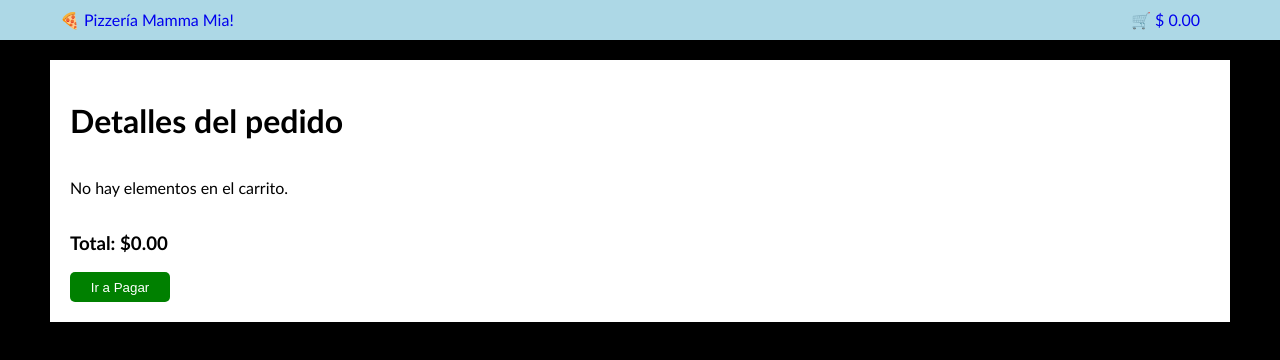
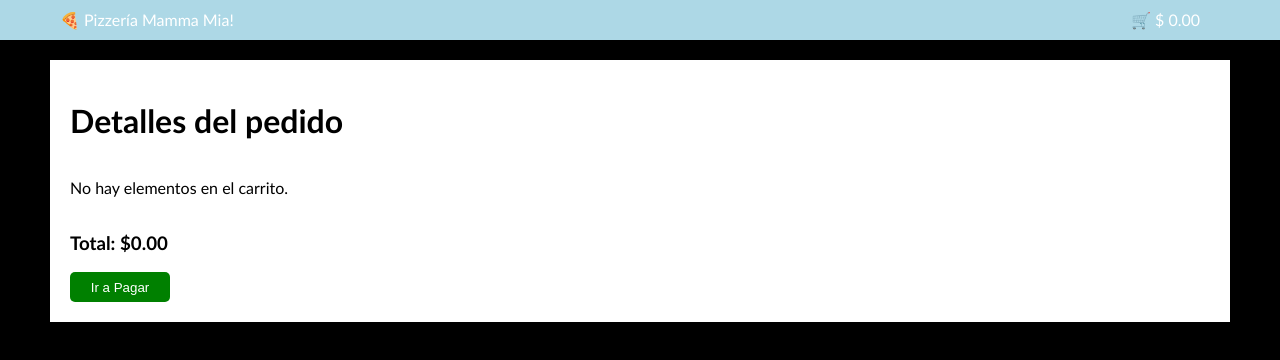
Before and after one commit to JUDAS89/mamma_mia, a React (Vite) app: page /carrito in a window 1280 px wide. Shown: the top 360 px of the page. Built offline with nearby package versions, Linux system fonts and the light colour scheme.

Commit message:
css navlink

```diff
--- a/src/style.css
+++ b/src/style.css
@@ -21,11 +21,13 @@ nav{
 .linkHome{
     padding-left: 60px;
     text-decoration: none;
+    color: white;
 }
 
 .linkCarrito{
     padding-right: 80px;
     text-decoration: none;
+    color: white;
 }
 
 .presentationHome{
--- a/src/views/Home.jsx
+++ b/src/views/Home.jsx
@@ -39,7 +39,7 @@ const Home = () => {
                     <p className='price'><span>$ {pizza.price}</span></p>
                 </div>
                 <div className='boxBtn'>
-                    <NavLink to={`/pizza/${pizza.id}`} id='btnVer' activeClassName='activeLink'>Ver Más 👀</NavLink>
+                    <NavLink to={`/pizza/${pizza.id}`} id='btnVer' activeclassname='activeLink'>Ver Más 👀</NavLink>
                     <button id='btnSum' onClick={() => handleAddToCarrito(pizza)}> Añadir 🛒</button>
                 </div>
             </div>
```
